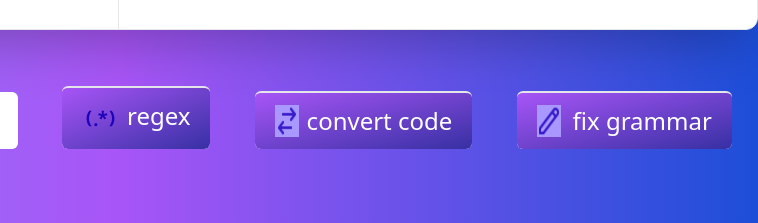
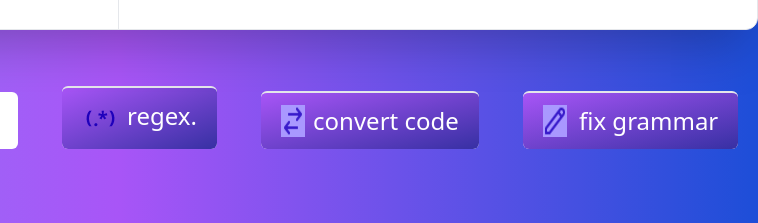
Before and after one commit to Hasnainraza90/first-assignment, a plain HTML site: page index.html in a window 1280 px wide. Shown: the part 961-1184 px from the top of the page, 522-1280 px from the left. Drawn offline with nearby package versions, Linux system fonts and the light colour scheme.

Commit message:
sec commit

```diff
--- a/index.html
+++ b/index.html
@@ -172,7 +172,7 @@
                 border-t-2  bg-gradient-to-br from-purple-500 to-indigo-800
              hover:from-blue-400 hover:via-indigo-600
                 hover:to-blue-500 text-white md:inline-flex inline-block"> <img
-                        src="./OOjs_UI_icon_regular-expression 2.png" class="mr-2">regex </a>
+                        src="./OOjs_UI_icon_regular-expression 2.png" class="mr-2">regex. </a>
                 <a href="#" class="ml-10  bg-white rounded-md px-5 py-3 text-2xl transition delay-500  hover:bg-indigo-500 rounded-md active:bg-gradient-to-r
                 border-t-2  bg-gradient-to-br from-purple-500 to-indigo-800
              hover:from-blue-400 hover:via-indigo-600
```
